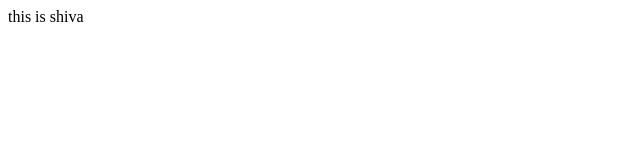
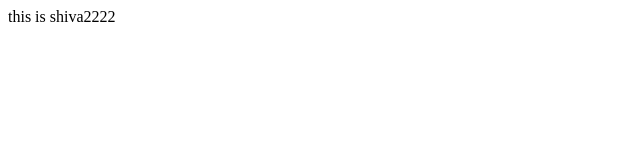
Before and after one commit to krishna4971/job, a plain HTML site: page index.html in a window 1280 px wide. Shown: the full height of the page, 0-640 px from the left. Drawn offline with Linux system fonts and the light colour scheme.

Commit message:
added neqw

```diff
--- a/index.html
+++ b/index.html
@@ -1 +1 @@
-<p>this is shiva</p>
+<p>this is shiva2222</p>
```
